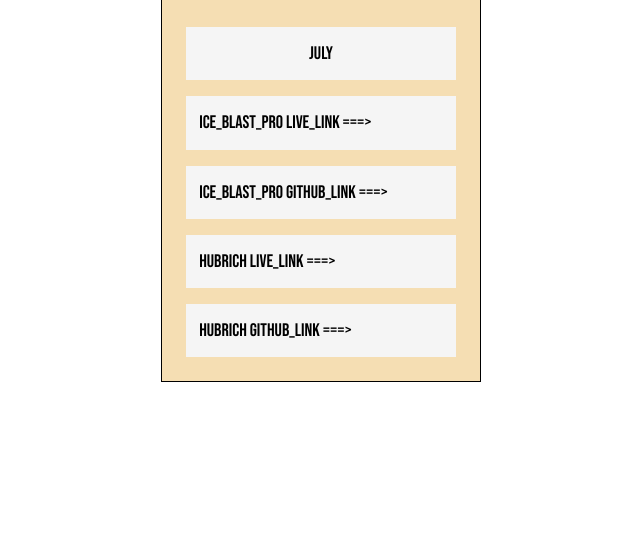
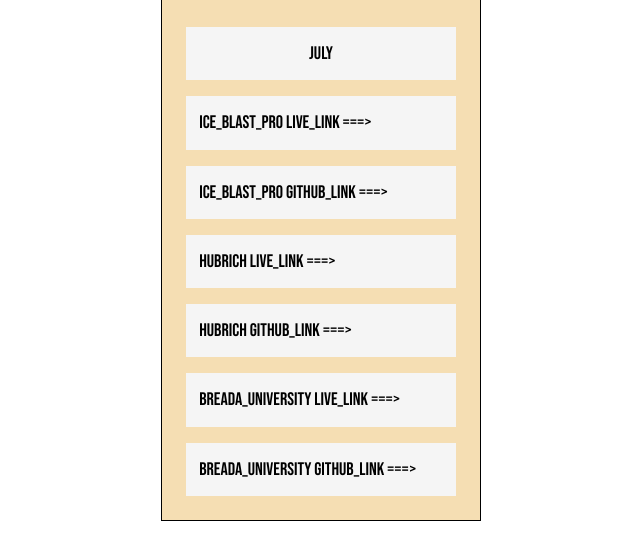
Before and after one commit to Parthsharma269/WorkSheet, a plain HTML site: page index.html in a window 1280 px wide. Shown: the part 179-738 px from the top of the page, without its empty margins (319-959 px from the left). Drawn offline with nearby package versions, Linux system fonts and the light colour scheme.

Commit message:
New Link Add Update

```diff
--- a/index.html
+++ b/index.html
@@ -40,6 +40,15 @@
                                 class="fs-18 fw-500 ff_Bebas text-black text-center m-0 p-0">HUBRICH GitHub_Link
                                 ===></a>
                         </div>
+                        <div class="Box_1">
+                            <a target="_blank" href="https://breda-university.vercel.app/"
+                                class="fs-18 fw-500 ff_Bebas text-black text-center m-0 p-0">BREADA_UNIVERSITY Live_Link ===></a>
+                        </div>
+                        <div class="Box_1">
+                            <a target="_blank" href="https://github.com/Parthsharma269/Breda_University.git"
+                                class="fs-18 fw-500 ff_Bebas text-black text-center m-0 p-0">BREADA_UNIVERSITY GitHub_Link
+                                ===></a>
+                        </div>
                     </div>
                 </div>
             </div>
```
